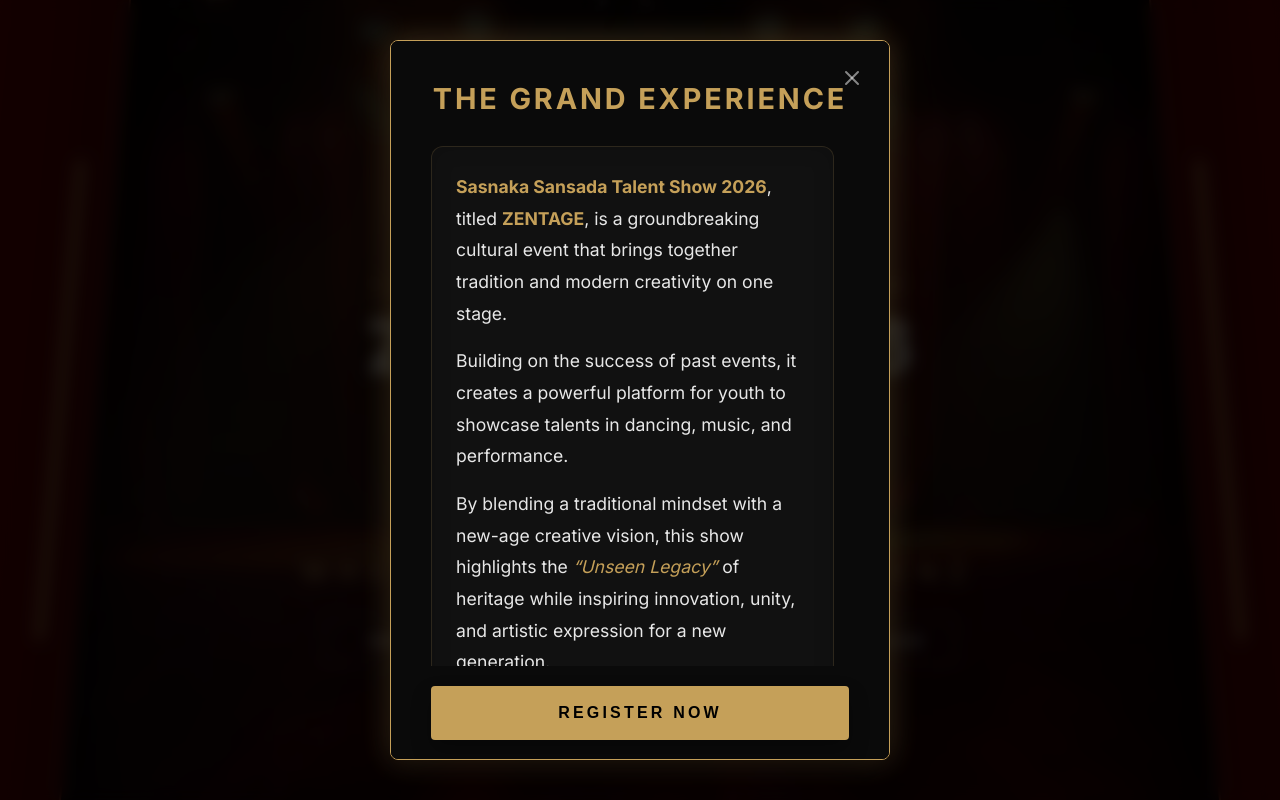
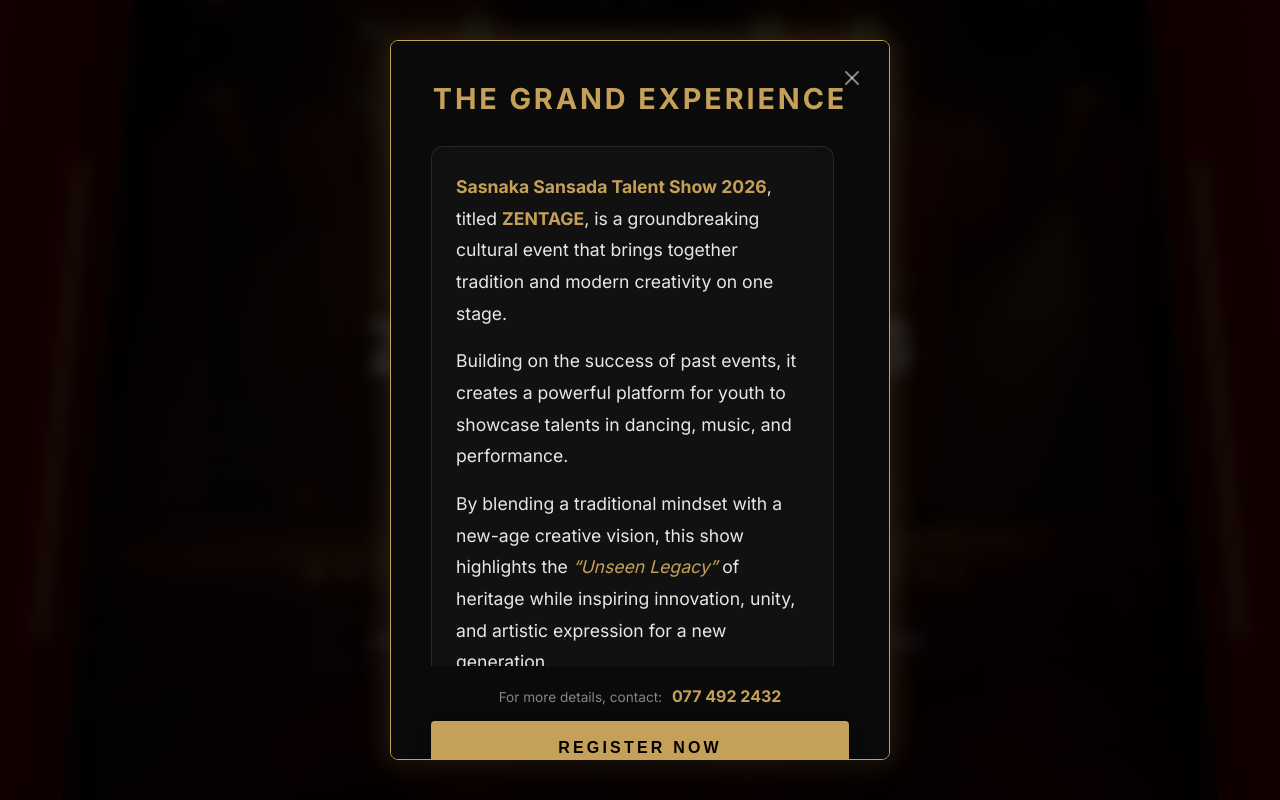
Before and after one commit to yasiru2003/sasnaka_ar-_project, a Next.js app: page / in a window 1280 px wide. Both pictures are taken after a click on the button "SEE DETAILS". Built offline with nearby package versions, Linux system fonts and the light colour scheme.

Commit message:
UI: Fixed contact number visibility in Details modal

```diff
--- a/src/components/DetailsModal.tsx
+++ b/src/components/DetailsModal.tsx
@@ -101,13 +101,14 @@ const DetailsModal: React.FC<DetailsModalProps> = ({ isOpen, onClose, onRegister
           </div>
         </motion.div>
 
-        <motion.div variants={itemVariants} style={{ marginTop: '24px', textAlign: 'center' }}>
-          <p style={{ color: 'rgba(255, 255, 255, 0.5)', fontSize: '0.85rem' }}>
-            For more details, contact:
-            <span style={{ color: 'var(--theatre-gold)', fontWeight: 'bold', marginLeft: '8px' }}>077 492 2432</span>
-          </p>
-        </motion.div>
       </motion.div>
+
+      <div style={{ marginTop: '20px', textAlign: 'center' }}>
+        <p style={{ color: 'rgba(255, 255, 255, 0.5)', fontSize: '0.85rem' }}>
+          For more details, contact:
+          <span style={{ color: 'var(--theatre-gold)', fontWeight: 'bold', marginLeft: '10px', fontSize: '1rem' }}>077 492 2432</span>
+        </p>
+      </div>
 
       <motion.button
         whileHover={{ scale: 1.02, boxShadow: '0 0 30px rgba(197, 160, 89, 0.4)' }}
@@ -125,7 +126,7 @@ const DetailsModal: React.FC<DetailsModalProps> = ({ isOpen, onClose, onRegister
           textTransform: 'uppercase',
           letterSpacing: '0.2em',
           cursor: 'pointer',
-          marginTop: '20px',
+          marginTop: '15px',
           boxShadow: '0 10px 20px rgba(0,0,0,0.3)'
         }}
       >
```
